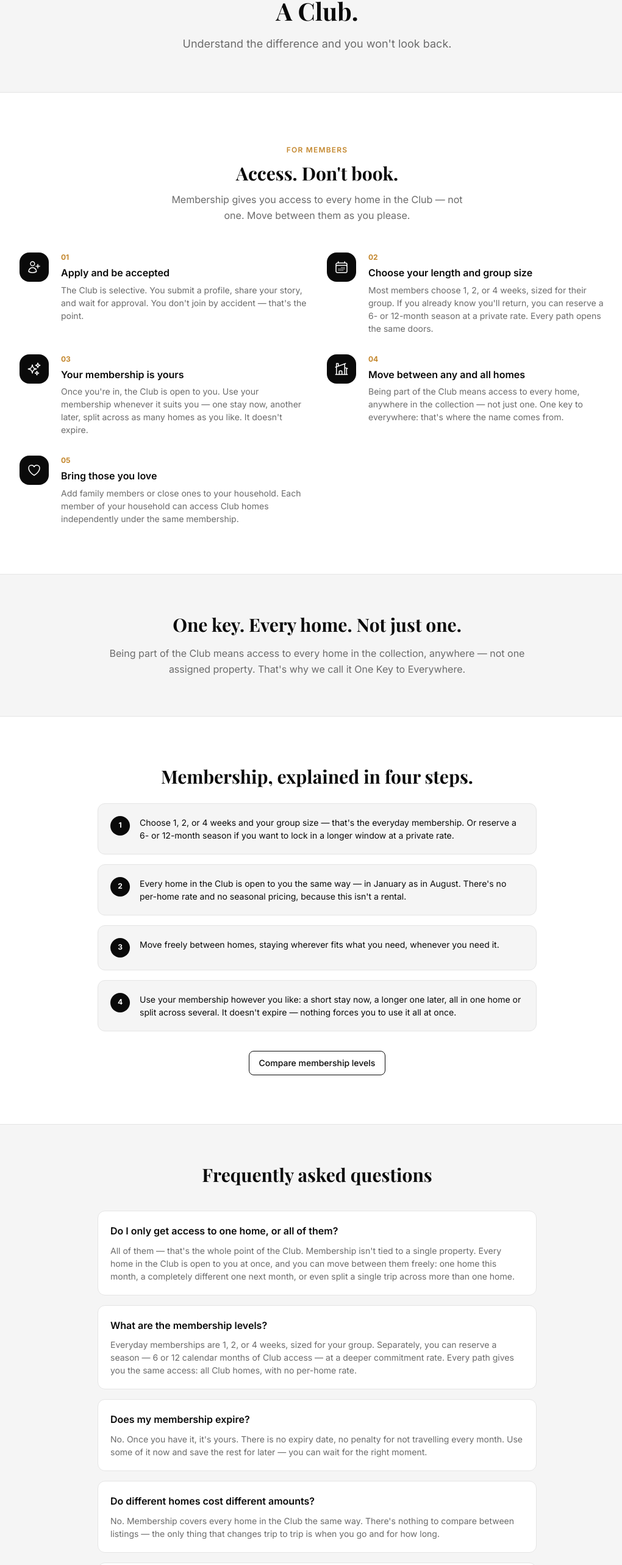
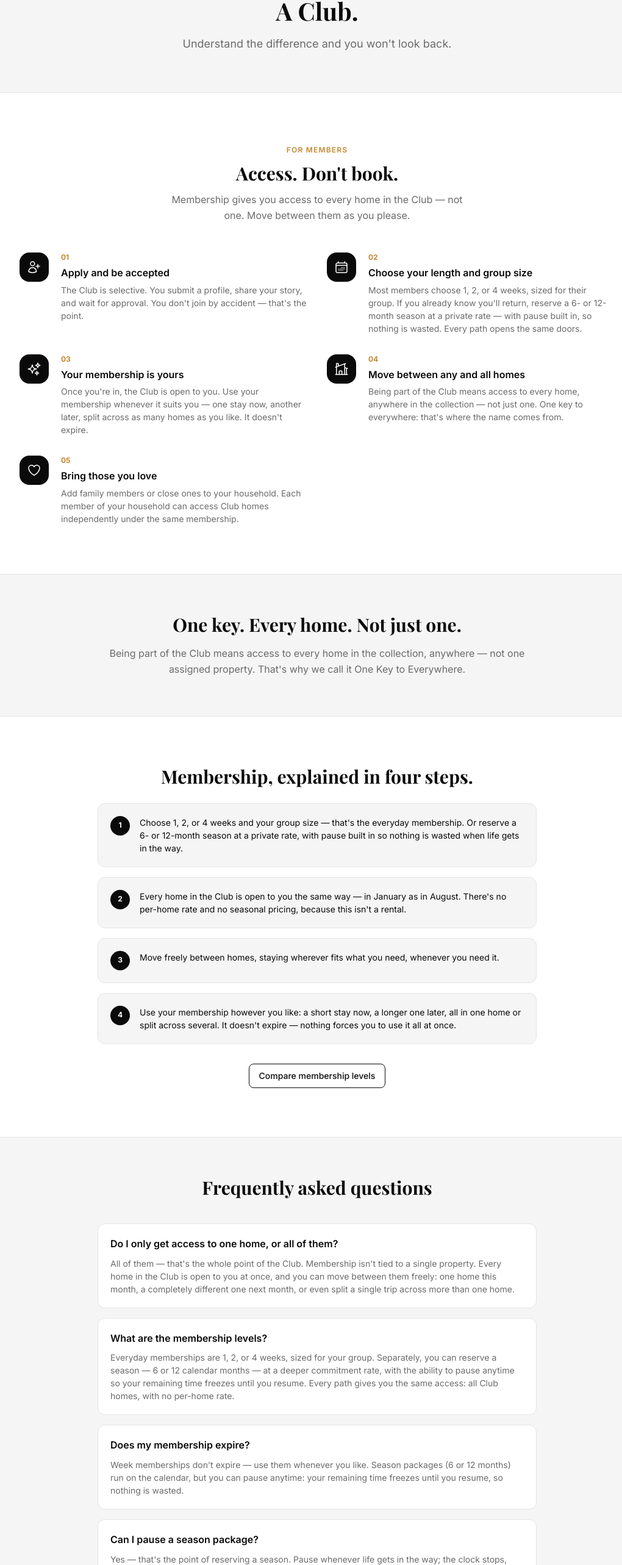
Before and after one commit to annamant/ONE-KEY-TO-EVERYWHERE, a React (Vite) app: page /how-it-works in a window 1280 px wide. Shown: the part 218-2784 px from the top of the page at 61% size, without its empty margins (120-1140 px from the left). Built offline with nearby package versions, Linux system fonts and the light colour scheme; no server answers.

Commit message:
long pack

```diff
--- a/src/pages/public/HowItWorksPage.tsx
+++ b/src/pages/public/HowItWorksPage.tsx
@@ -13,7 +13,7 @@ const MEMBER_STEPS = [
   {
     icon: <CalendarDaysIcon className="w-6 h-6" />,
     title: 'Choose your length and group size',
-    desc: 'Most members choose 1, 2, or 4 weeks, sized for their group. If you already know you\'ll return, you can reserve a 6- or 12-month season at a private rate. Every path opens the same doors.',
+    desc: 'Most members choose 1, 2, or 4 weeks, sized for their group. If you already know you\'ll return, reserve a 6- or 12-month season at a private rate — with pause built in, so nothing is wasted. Every path opens the same doors.',
   },
   {
     icon: <SparklesIcon className="w-6 h-6" />,
@@ -39,11 +39,15 @@ const FAQS = [
   },
   {
     q: 'What are the membership levels?',
-    a: 'Everyday memberships are 1, 2, or 4 weeks, sized for your group. Separately, you can reserve a season — 6 or 12 calendar months of Club access — at a deeper commitment rate. Every path gives you the same access: all Club homes, with no per-home rate.',
+    a: 'Everyday memberships are 1, 2, or 4 weeks, sized for your group. Separately, you can reserve a season — 6 or 12 calendar months — at a deeper commitment rate, with the ability to pause anytime so your remaining time freezes until you resume. Every path gives you the same access: all Club homes, with no per-home rate.',
   },
   {
     q: 'Does my membership expire?',
-    a: 'No. Once you have it, it\'s yours. There is no expiry date, no penalty for not travelling every month. Use some of it now and save the rest for later — you can wait for the right moment.',
+    a: 'Week memberships don\'t expire — use them whenever you like. Season packages (6 or 12 months) run on the calendar, but you can pause anytime: your remaining time freezes until you resume, so nothing is wasted.',
+  },
+  {
+    q: 'Can I pause a season package?',
+    a: 'Yes — that\'s the point of reserving a season. Pause whenever life gets in the way; the clock stops, and your remaining months wait for you. Resume when you\'re ready.',
   },
   {
     q: 'Do different homes cost different amounts?',
@@ -138,7 +142,7 @@ export function HowItWorksPage() {
         </h2>
         <div className="space-y-4">
           {[
-            { n: '1', text: 'Choose 1, 2, or 4 weeks and your group size — that\'s the everyday membership. Or reserve a 6- or 12-month season if you want to lock in a longer window at a private rate.' },
+            { n: '1', text: 'Choose 1, 2, or 4 weeks and your group size — that\'s the everyday membership. Or reserve a 6- or 12-month season at a private rate, with pause built in so nothing is wasted when life gets in the way.' },
             { n: '2', text: 'Every home in the Club is open to you the same way — in January as in August. There\'s no per-home rate and no seasonal pricing, because this isn\'t a rental.' },
             { n: '3', text: 'Move freely between homes, staying wherever fits what you need, whenever you need it.' },
             { n: '4', text: 'Use your membership however you like: a short stay now, a longer one later, all in one home or split across several. It doesn\'t expire — nothing forces you to use it all at once.' },
--- a/src/pages/public/PricingPage.tsx
+++ b/src/pages/public/PricingPage.tsx
@@ -149,8 +149,8 @@ export function PricingPage() {
               Reserve your season.
             </h2>
             <p className="text-body-md max-w-xl mx-auto" style={{ color: '#6B6B6B' }}>
-              Commit to 6 or 12 calendar months with the Club and lock in a private rate.
-              Your window starts when you're ready — not a night bank, a season of access.
+              Commit to 6 or 12 calendar months at a private rate. Life gets busy?
+              Pause whenever you need — your remaining time freezes until you come back.
             </p>
           </div>
 
@@ -241,7 +241,7 @@ export function PricingPage() {
           <div className="space-y-4">
             {[
               { n: '1', text: 'Most members choose 1, 2, or 4 weeks — sized for their group. That\'s the everyday path into the Club. No per-home rate, no seasonal markup.' },
-              { n: '2', text: 'If you already know you\'ll return, reserve a season: 6 or 12 calendar months of Club access at a private commitment rate. Your window runs on the calendar — not as a pile of nights to spend down.' },
+              { n: '2', text: 'If you already know you\'ll return, reserve a season: 6 or 12 calendar months at a private rate. And you can pause — when life intervenes, your remaining time freezes until you resume. Nothing is wasted.' },
               { n: '3', text: 'Your group size sets your starting price, not a hard limit on which homes you can pick. It\'s membership, not a rental — there\'s nothing to game.' },
             ].map(({ n, text }) => (
               <div key={n} className="flex gap-4 p-5 rounded-card text-left" style={{ background: '#F5F5F5', border: '1px solid #E5E5E5' }}>
--- a/src/types/membership.ts
+++ b/src/types/membership.ts
@@ -93,10 +93,11 @@ export const SEASON_PACKAGES: SeasonPackageInfo[] = [
   {
     months: 6,
     label: '6 months',
-    pitch: 'Lock in half a year with the Club — your dates, your rhythm.',
+    pitch: 'Lock in half a year — and pause whenever life gets in the way.',
     discount: 0.4,
     perks: [
       'Club access for 6 calendar months',
+      'Pause anytime — your remaining time freezes until you resume',
       'Every home open to you for the season',
       'Dedicated Club concierge',
       'Priority during peak season',
@@ -106,10 +107,11 @@ export const SEASON_PACKAGES: SeasonPackageInfo[] = [
   {
     months: 12,
     label: '12 months',
-    pitch: 'A full year in the Club — the deepest commitment rate we offer.',
+    pitch: 'A full year in the Club — with pause built in, so nothing is wasted.',
     discount: 0.55,
     perks: [
       'Club access for 12 calendar months',
+      'Pause anytime — your remaining time freezes until you resume',
       'Every home open to you all year',
       'Dedicated Club concierge',
       'Priority during peak season',
```
